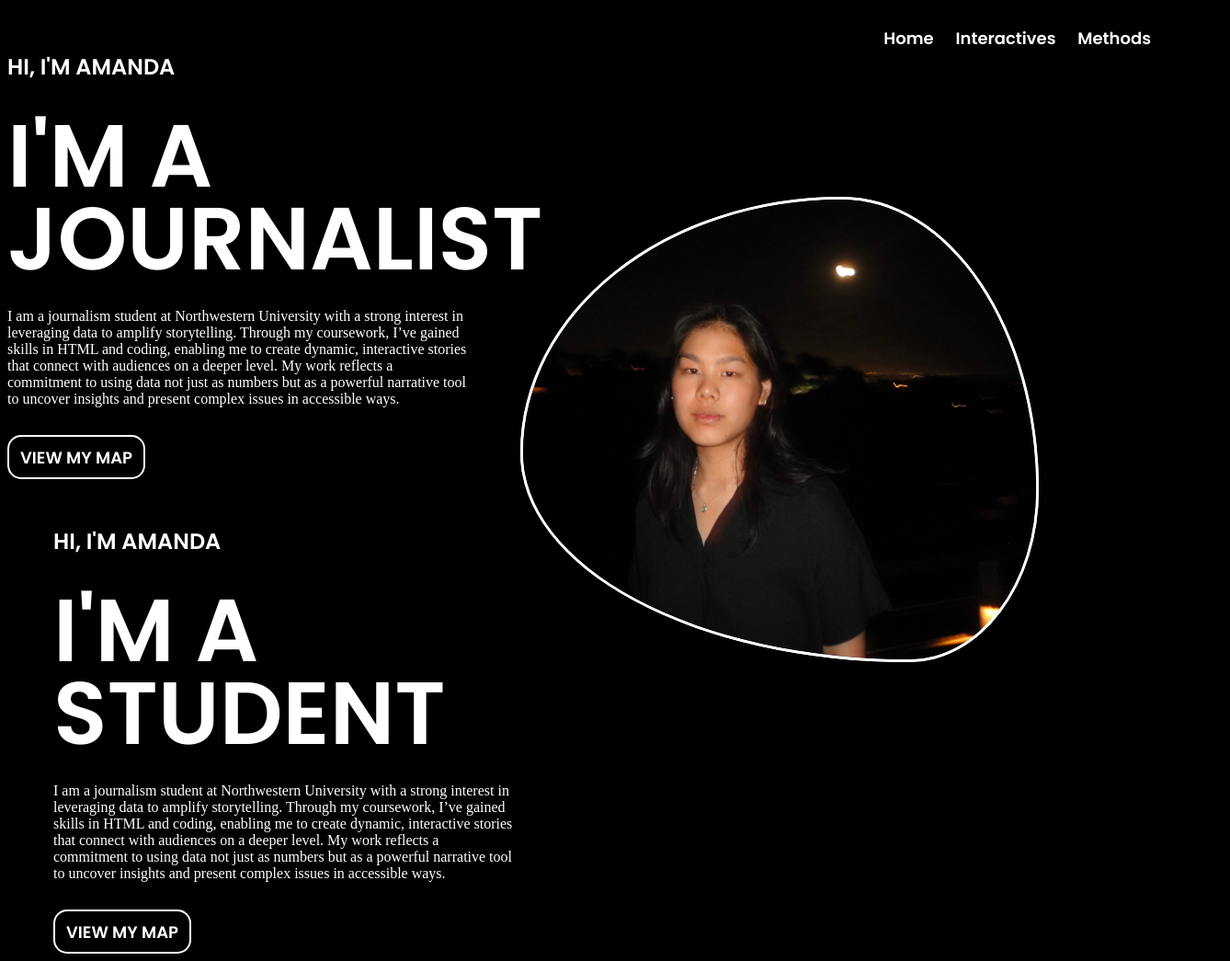
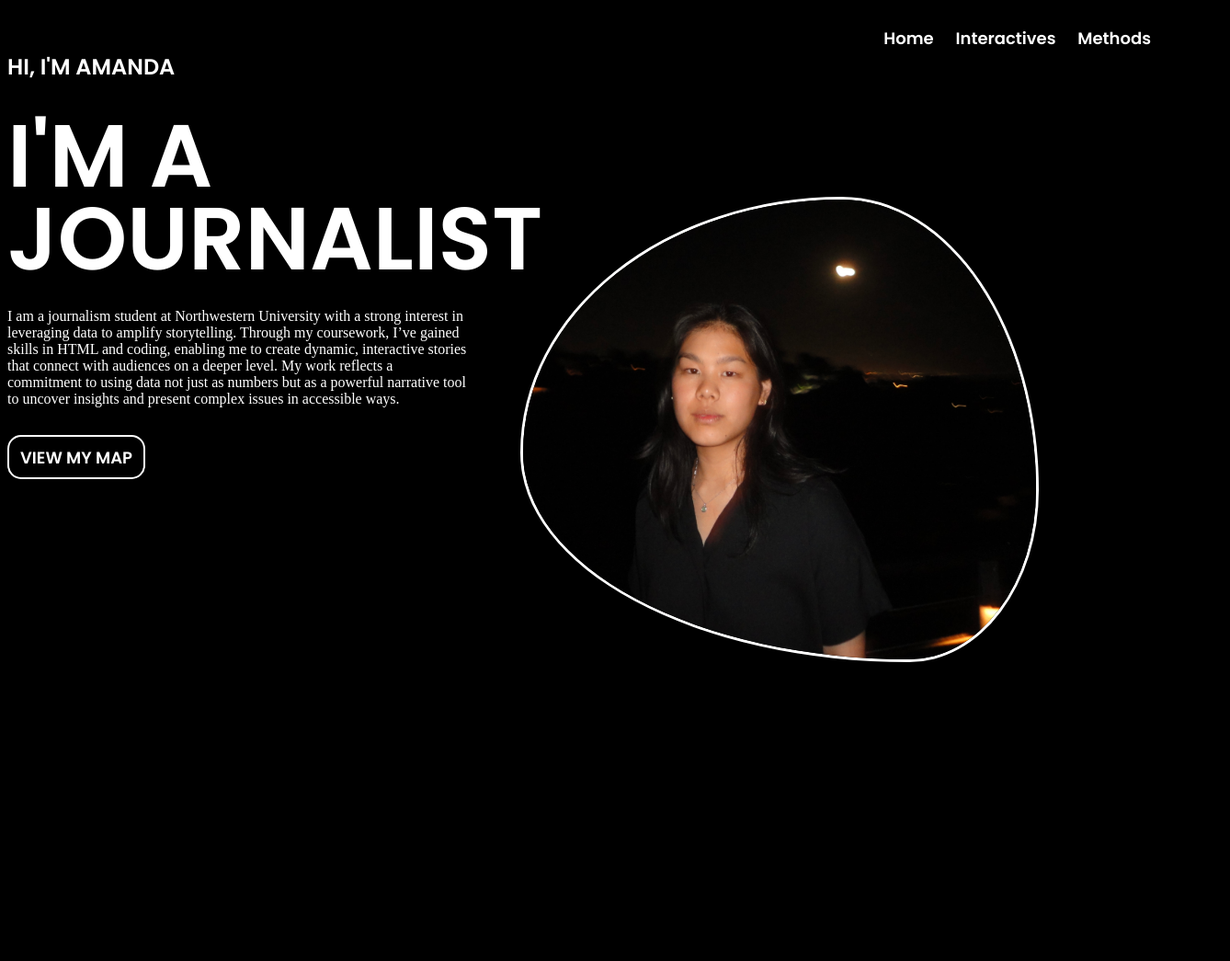
Before and after one commit to amandaklee28/Interactives, a plain HTML site: page index.html in a window 1280 px wide. Shown: the whole page at 92% size, 1338 px wide, since content can reach past the window. After the commit the page ends 800 px from the top, so only its background shows below. Drawn offline with Linux system fonts and the light colour scheme.

Commit message:
Update index.html

```diff
--- a/index.html
+++ b/index.html
@@ -50,33 +50,4 @@
     </div>
 
   </div>
-
 </body>
-
-  <div class="content">
-    <div id="leftsection">
-      <div id="hi">HI, I'M AMANDA</div>
-      <div class="whoiam">
-        <div class="imastudent">I'M A<br> STUDENT</div>
-      </div>
-
-      <div id="thingsaboutme" <div style="font-family: 'Times New Roman'">
-        I am a journalism student at Northwestern University with a strong interest in leveraging data to amplify storytelling.
-        Through my coursework, I’ve gained skills in HTML and coding, enabling me to create dynamic, interactive stories that connect with audiences on a deeper level.
-        My work reflects a commitment to using data not just as numbers but as a powerful narrative tool to uncover insights and present complex issues in accessible ways.
-
-      </div>
-
-      <div id="viewmymap">
-        <a id="viewmymaptext" class="navbaroptions" style="margin: 0" href="./map.html">VIEW MY MAP</a>
-      </div>
-
-    </div>
-
-    <div id="image">
-      <img src="cropped.jpg" alt="A picture of me in my backyard" height="500">
-    </div>
-
-  </div>
-
-</body>
```
